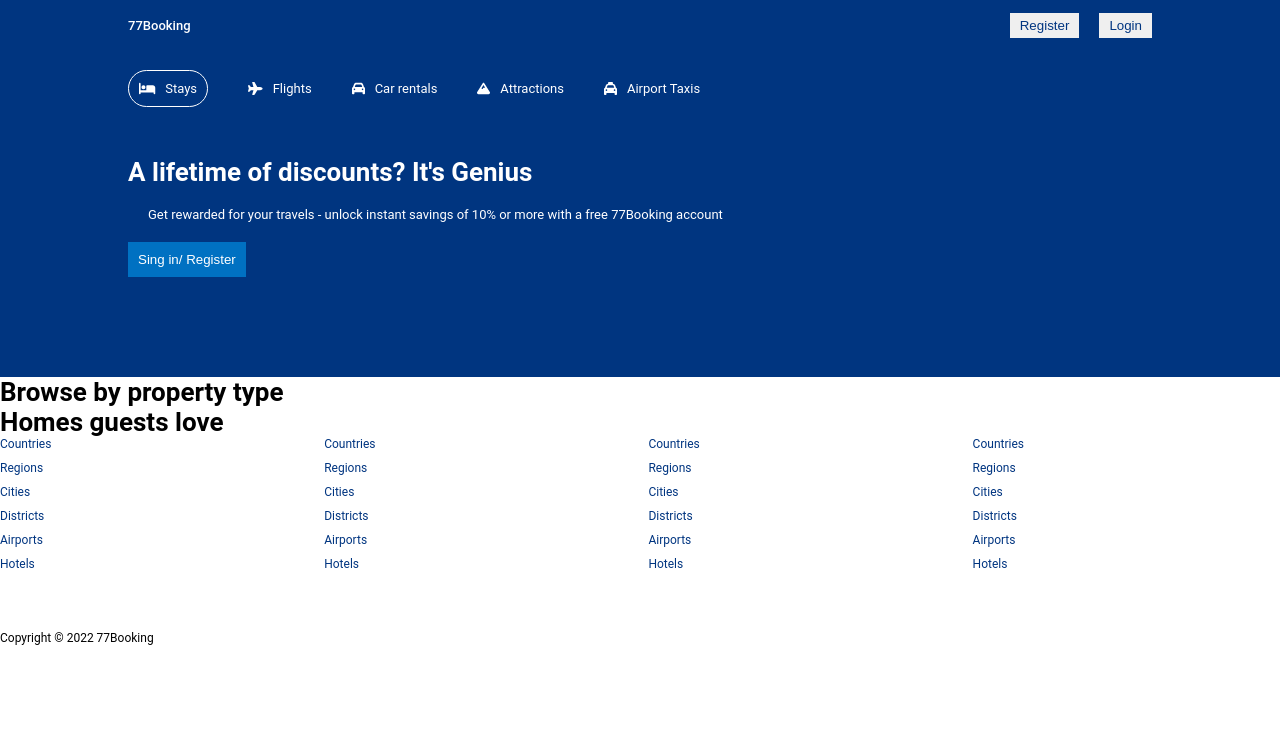
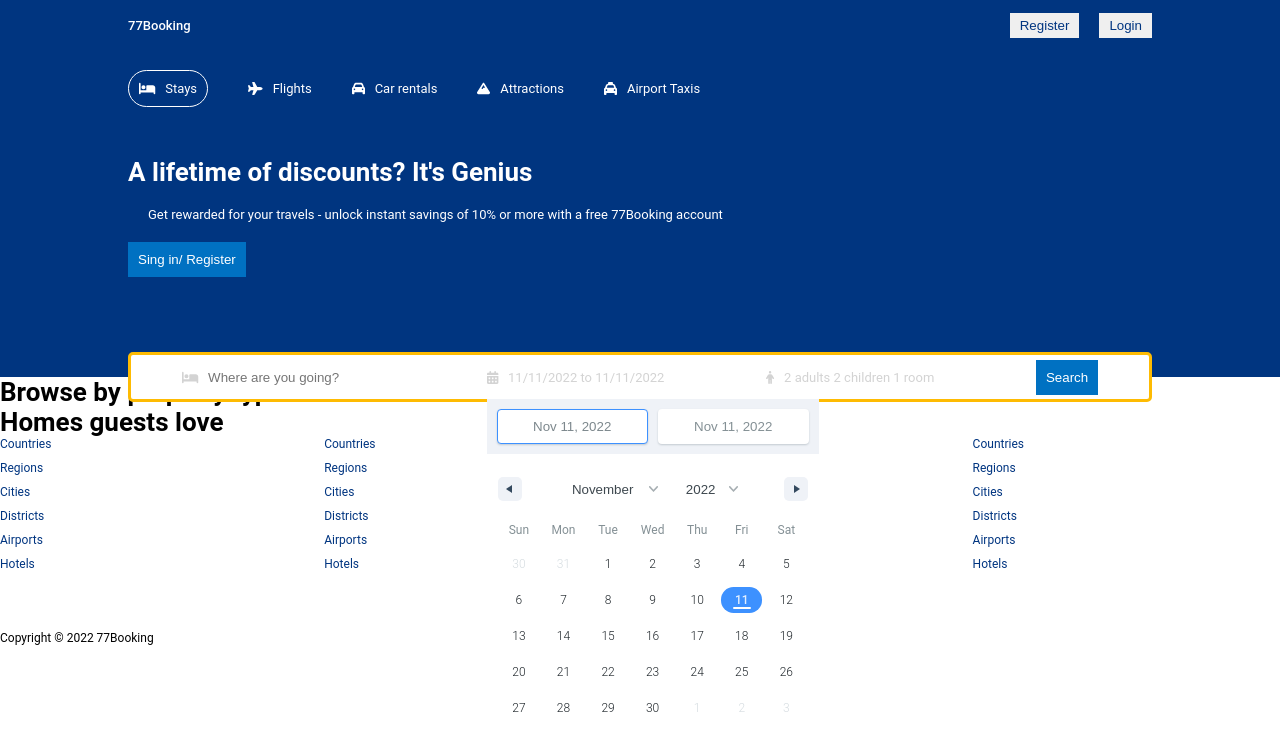
Before and after one commit to TruongDayx2/Booking, a React (Create React App) app in the folder booking/: page / in a window 1280 px wide. Shown: the top 750 px of the page. Built offline with nearby package versions, Linux system fonts and the light colour scheme.

Commit message:
search design & calender

```diff
--- a/booking/package.json
+++ b/booking/package.json
@@ -10,8 +10,10 @@
     "@testing-library/jest-dom": "^5.16.5",
     "@testing-library/react": "^13.4.0",
     "@testing-library/user-event": "^13.5.0",
+    "date-fns": "^2.29.3",
     "node-sass": "^7.0.3",
     "react": "^18.2.0",
+    "react-date-range": "^1.4.0",
     "react-dom": "^18.2.0",
     "react-router-dom": "^6.4.2",
     "react-scripts": "5.0.1",
--- a/booking/src/components/header/Header.jsx
+++ b/booking/src/components/header/Header.jsx
@@ -1,8 +1,19 @@
-import { faBed, faCar, faMountain, faPlane, faTaxi } from '@fortawesome/free-solid-svg-icons'
+import { faBed, faCalendarDays, faCar, faMountain, faPerson, faPlane, faTaxi } from '@fortawesome/free-solid-svg-icons'
 import { FontAwesomeIcon } from '@fortawesome/react-fontawesome'
-import React from 'react'
+import { DateRange } from 'react-date-range'
+import 'react-date-range/dist/styles.css'; // main css file
+import 'react-date-range/dist/theme/default.css'; // theme css file
+import {format} from "date-fns"
+import React, { useState } from 'react'
 
 const Header = () => {
+    const [date, setDate] = useState([
+        {
+          startDate: new Date(),
+          endDate: new Date(),
+          key: 'selection'
+        }
+      ]);
   return (
     <div className='header'>
         <div className='header__container'>
@@ -33,6 +44,30 @@ const Header = () => {
                 Get rewarded for your travels - unlock instant savings of 10% or more with a free 77Booking account
             </p>
             <button className="header__container__btn">Sing in/ Register</button>
+            <div className="header__container__search">
+                <div className="header__container__search__item">
+                    <FontAwesomeIcon icon={faBed} className='header__container__search__item__icon' />
+                    <input type="text" placeholder='Where are you going?' className='header__container__search__item__input' />
+                </div>
+                <div className="header__container__search__item">
+                    <FontAwesomeIcon icon={faCalendarDays} className='header__container__search__item__icon' />
+                    <span className='header__container__search__item__text'>{`${format(date[0].startDate,"MM/dd/yyyy")} to ${format(date[0].endDate,"MM/dd/yyyy")}`}</span>
+                    <DateRange
+                        editableDateInputs={true}
+                        onChange={item => setDate([item.selection])}
+                        moveRangeOnFirstSelection={false}
+                        ranges={date}
+                        className='header__container__search__item__date'
+                    />
+                </div>
+                <div className="header__container__search__item">
+                    <FontAwesomeIcon icon={faPerson} className='header__container__search__item__icon' />
+                    <span className='header__container__search__item__text'>2 adults 2 children 1 room</span>
+                </div>
+                <div className="header__container__search__item">
+                    <button className="header__container__btn">Search</button>
+                </div>
+            </div>
         </div>
     </div>
   )
--- a/booking/src/sass/components/_header.scss
+++ b/booking/src/sass/components/_header.scss
@@ -3,6 +3,7 @@
     color: #fff;
     display: flex;
     justify-content: center;
+    position: relative;
 
     &__container{
         width: 100%;
@@ -39,5 +40,45 @@
             padding: 10px;
             cursor: pointer;
         }
+
+        &__search{
+            height: 50px;
+            background-color: #fff;
+            border: 3px solid #febb02;
+            display:  flex;
+            align-items: center;
+            justify-content: space-around;
+            padding: 10px 0;
+            border-radius: 5px;
+            position: absolute;
+            bottom: -25px;
+            width: 100%;
+            max-width: 1024px;
+
+            &__item{
+                display: flex;
+                align-items: center;
+                gap: 10px;
+
+                &__icon{
+                    color: lightgray;
+                }
+
+                &__input{
+                    border: none;
+                    outline: none;
+                }
+
+                &__text{
+                    color: lightgray;
+                    cursor: pointer;
+                }
+
+                &__date{
+                    position: absolute;
+                    top:100%
+                }
+            }
+        }
     }
 }
```
Also changed, not shown: 1 other file (tests, documents, lock files or other folders).
